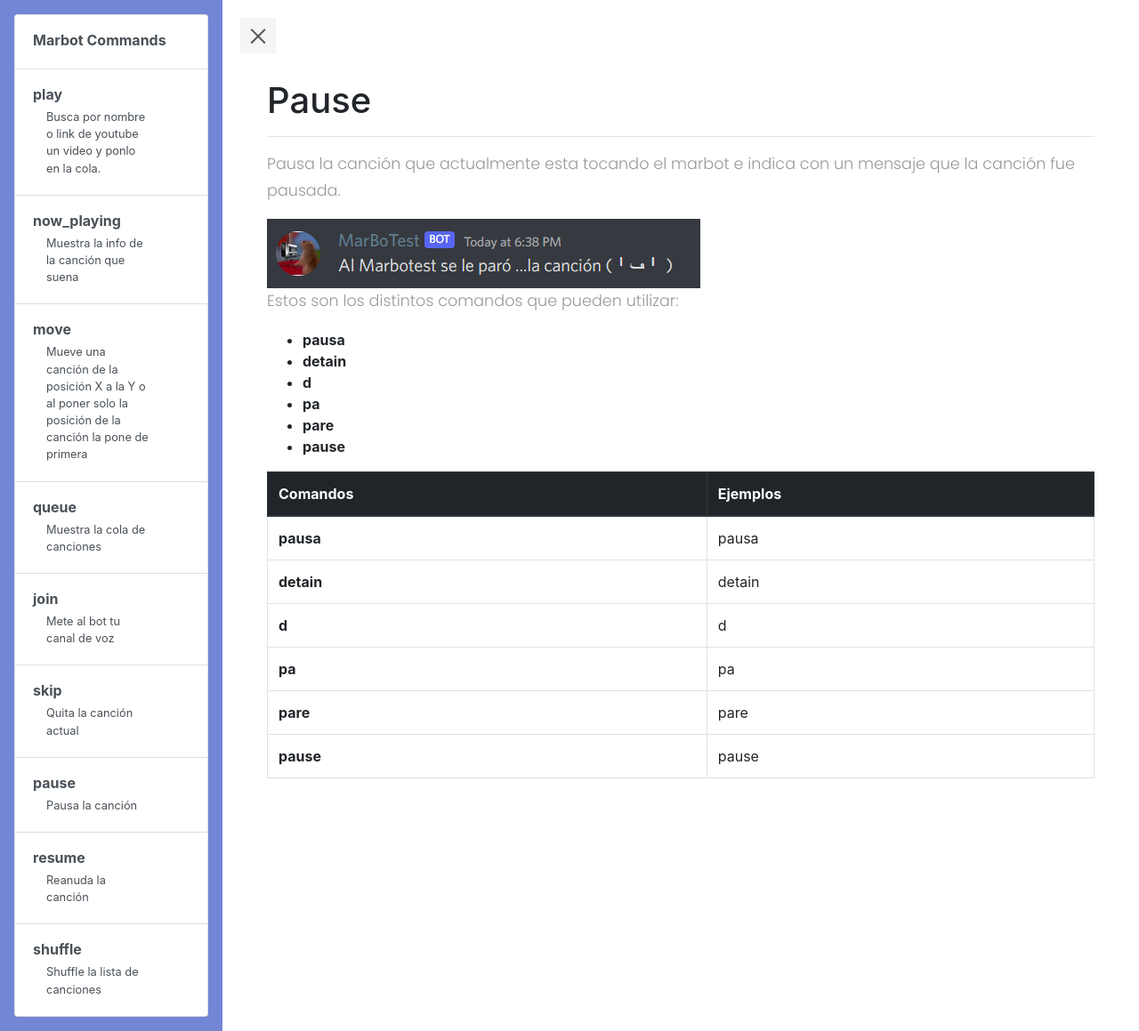
After one commit to Blightningstar/discord_bot, a Django app: page /marbot/commands_help/pause in a window 1280 px wide. The commit adds this page. Shown: the whole page at 89% size. Run offline with Django 4.2, Linux system fonts and the light colour scheme; some libraries are stand-ins or nearby versions.

Commit message:
Task 58 - Adding pause view

```diff
--- a/discord_bot/music_bot/urls.py
+++ b/discord_bot/music_bot/urls.py
@@ -1,5 +1,5 @@
 from .views import (
-    music_commands_views, play_view,
+    music_commands_views, pause_view, play_view,
     now_playing_view, move_view,
     queue_view, join_view, skip_view
 )
@@ -13,4 +13,5 @@ urlpatterns = [
     path("commands_help/queue", queue_view, name="commands-queue"),
     path("commands_help/join", join_view, name="commands-join"),
     path("commands_help/skip", skip_view, name="commands-skip"),
+    path("commands_help/pause", pause_view, name="commands-pause"),
 ]
--- a/discord_bot/music_bot/views.py
+++ b/discord_bot/music_bot/views.py
@@ -2,7 +2,8 @@ from django.shortcuts import render
 from .music_commands import (
     PLAY_COMMAND_ALIASES, NOW_PLAYING_COMMAND_ALIASES,
     MOVE_COMMAND_ALIASES, QUEUE_COMMAND_ALIASES,
-    JOIN_COMMAND_ALIASES, SKIP_COMMAND_ALIASES
+    JOIN_COMMAND_ALIASES, SKIP_COMMAND_ALIASES,
+    PAUSE_COMMAND_ALIASES
 )
 
 def music_commands_views(request):
@@ -31,3 +32,7 @@ def join_view(request):
 def skip_view(request):
     context = {"command_aliases": SKIP_COMMAND_ALIASES, "base_command":"skip"}
     return render(request, "music_bot/skip.html", context=context)
+
+def pause_view(request):
+    context = {"command_aliases": PAUSE_COMMAND_ALIASES, "base_command":"pause"}
+    return render(request, "music_bot/pause.html", context=context)
--- a/discord_bot/templates/base.html
+++ b/discord_bot/templates/base.html
@@ -57,7 +57,7 @@
                     </div>
                     <div class="col-10 mb-1 small">Quita la canción actual</div>
                 </a>
-                <a href="#" class="list-group-item list-group-item-action py-3 lh-tight" aria-current="true">
+                <a href="{% url 'commands-pause' %}" class="list-group-item list-group-item-action py-3 lh-tight" aria-current="true">
                     <div class="d-flex w-100 align-items-center justify-content-between">
                     <strong class="mb-1">pause</strong>
                     </div>
--- /dev/null
+++ b/discord_bot/templates/music_bot/pause.html
@@ -0,0 +1,54 @@
+{% extends "base.html" %}
+{% load static%}
+
+{% block title %} Music Bot Commands {% endblock %}
+
+{% block content %}
+<div class="container-fluid">
+    <div class="col">
+        <h1 class="mt-4">Pause</h1>
+        <hr>
+        <p>
+            Pausa la canción que actualmente esta tocando el marbot e indica con un mensaje que la canción fue pausada.
+        </p>
+        <img src="{% static 'assets/pause.png' %}" alt="pause image">
+        <p>
+            Estos son los distintos comandos que pueden utilizar:
+            <ul>
+                {% for command in command_aliases %}
+                    <li><b>{{ command }}</b></li>
+                {% endfor %}
+                <li><b>{{ base_command }}</b></li>
+            </ul>
+        </p>
+        <table class="table table-bordered">
+            <thead class="thead-dark">
+              <tr>
+                <th scope="col">Comandos</th>
+                <th scope="col">Ejemplos</th>
+              </tr>
+            </thead>
+            <tbody>
+                {% for command in command_aliases %}
+                <tr>
+                    <td>
+                        <b>{{ command }}</b>
+                    </td>
+                    <td>
+                        {{ command }}
+                    </td>
+                </tr>
+                {% endfor %}
+                <tr>
+                    <td>
+                        <b>{{ base_command }}</b>
+                    </td>
+                    <td>
+                        {{ base_command }}
+                    </td>
+                </tr>
+            </tbody>
+          </table>
+    </div>
+</div>
+{% endblock %}
```
Also changed, not shown: discord_bot/static/assets/pause.png (added).
